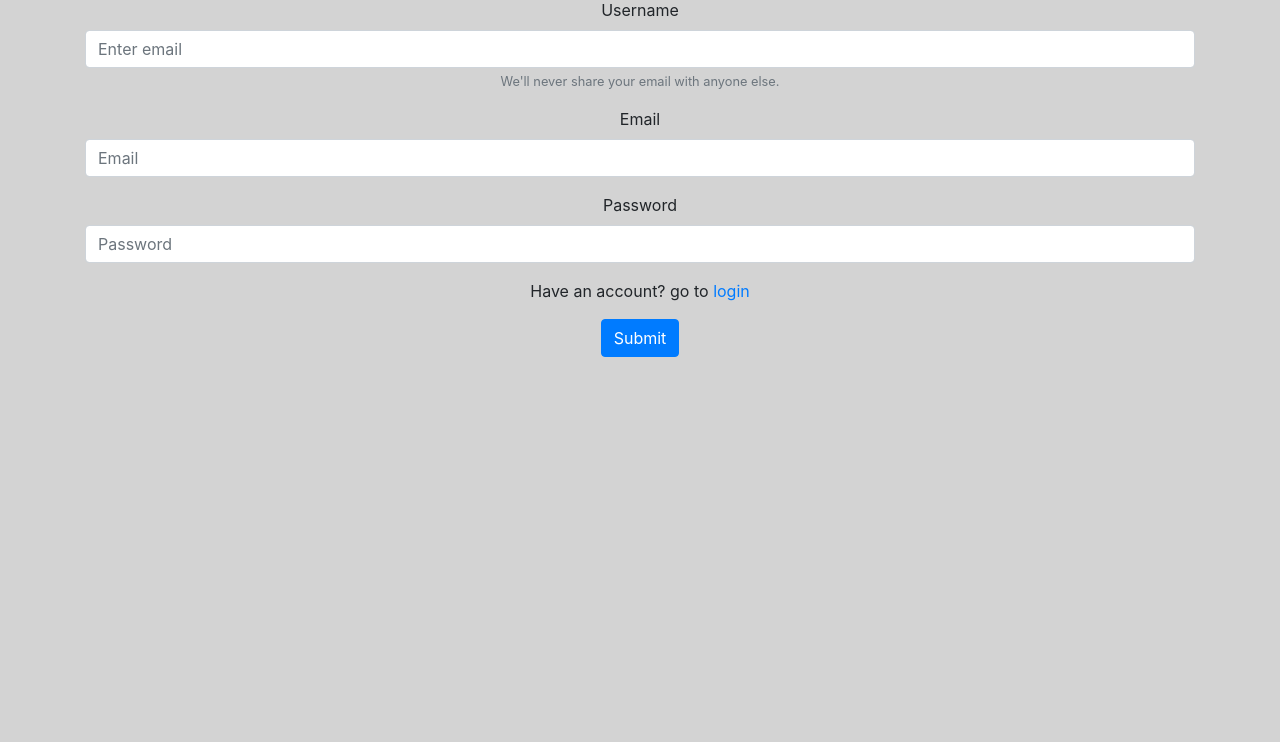
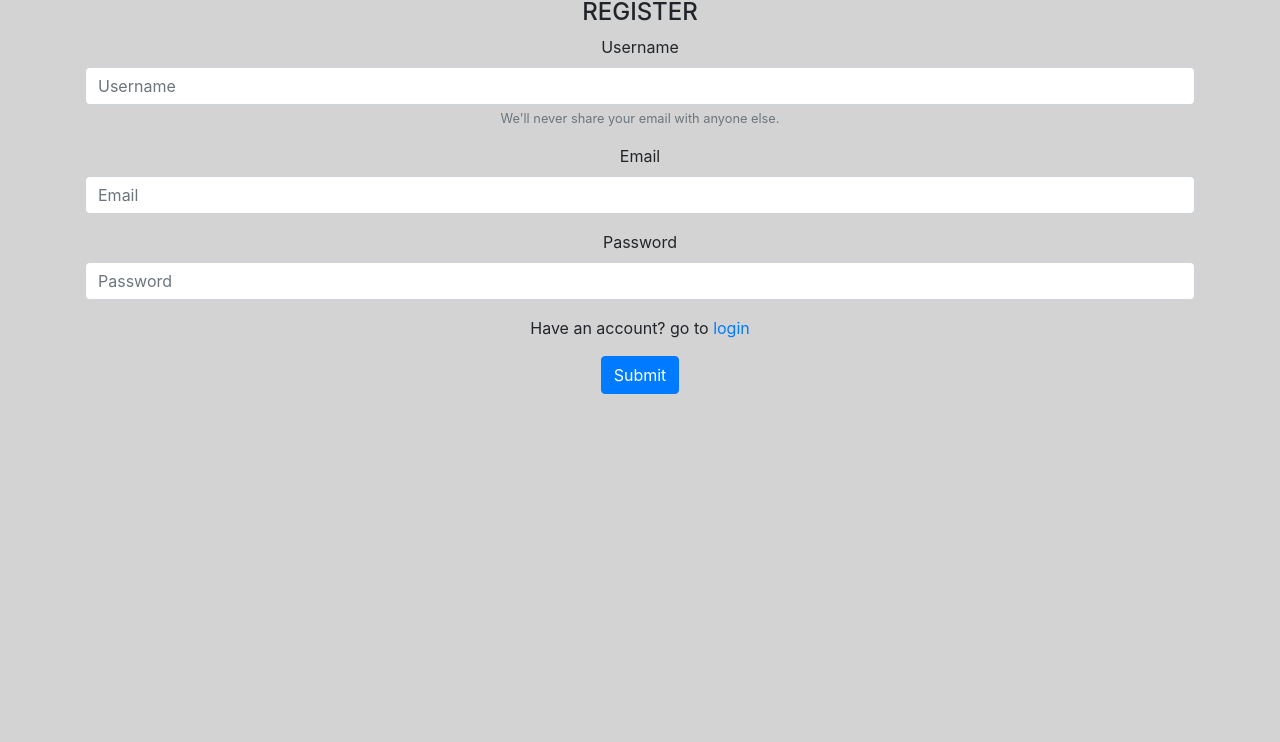
Before and after one commit to MixList/MixList, a plain HTML site: page client/index.html in a window 1280 px wide. Shown: the part 58-800 px from the top of the page. Drawn offline with nearby package versions, Linux system fonts and the light colour scheme.

Commit message:
done Fixing

```diff
--- a/client/index.html
+++ b/client/index.html
@@ -53,11 +53,12 @@
 
     <div id="registerPage" class="allPages container" style="text-align: center;">
         <h1>MixList</h1>
+        <h4>REGISTER</h4>
         <form id="registerForm">
             <div class="form-group">
                 <label for="exampleInputEmail1">Username</label>
                 <input type="text" class="form-control" id="usernameReg" aria-describedby="emailHelp"
-                    placeholder="Enter email">
+                    placeholder="Username">
                 <small id="emailHelp" class="form-text text-muted">We'll never share your email with anyone
                     else.</small>
             </div>
@@ -80,11 +81,12 @@
 
     <div id="loginPage" class="allPages container" style="text-align: center;">
         <h1>MixList</h1>
+        <h4>LOGIN!</h4>
         <form id="loginForm">
             <div class="form-group">
                 <label for="exampleInputEmail1">Username</label>
                 <input type="text" class="form-control" id="usernameLog" aria-describedby="emailHelp"
-                    placeholder="Enter email">
+                    placeholder="Username">
                 <small id="emailHelp" class="form-text text-muted">We'll never share your email with anyone
                     else.</small>
             </div>
```
